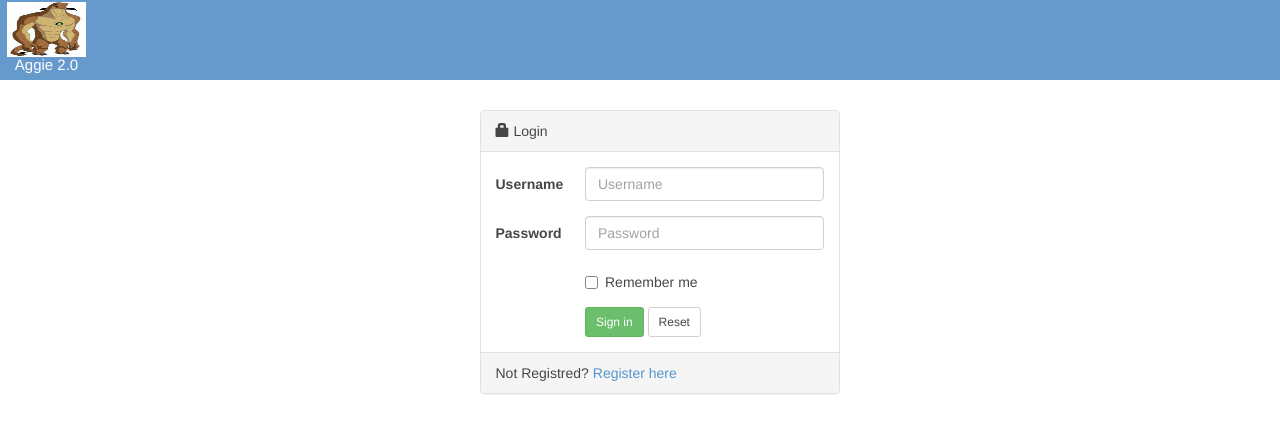
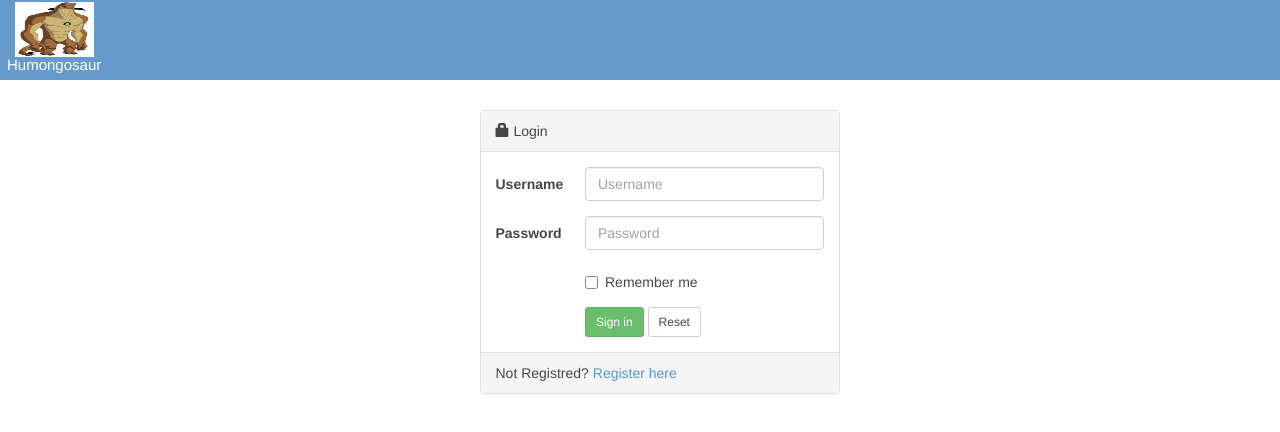
Before and after one commit to SiddharthC/Humongosaur, a website: page views/login_page.html in a window 1280 px wide. Drawn offline with Linux system fonts and the light colour scheme.

Commit message:
title fixed

```diff
--- a/views/login_page.html
+++ b/views/login_page.html
@@ -18,7 +18,7 @@
         <div id="headercenter">
             <div id="logo">
                 <img src="images/MongoWeb.png" width="79px" height="55px" alt="MongoWeb" /><br/>
-                <h1>Aggie 2.0</h1>
+                <h1>Humongosaur</h1>
             </div>
         </div>
     </div>
```
